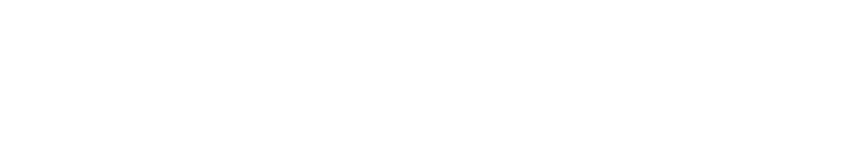
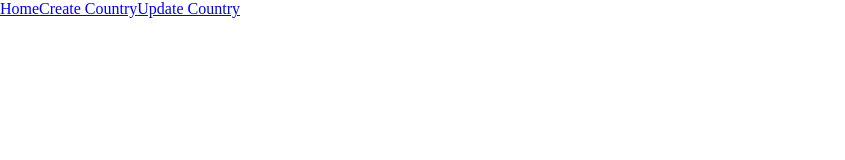
Before and after one commit to Rios06/Countries-around-the-world, a React (Vite) app: page / in a window 1280 px wide. Shown: the top 160 px of the page, without its empty margins (0-845 px from the left). Built offline with nearby package versions, Linux system fonts and the light colour scheme; no server answers.

Commit message:
feat(UI): Add navbar to the project. Introduce a navbar to the project to facilitate navigation between different sections.

```diff
--- a/src/App.jsx
+++ b/src/App.jsx
@@ -1,28 +1,20 @@
 import { BrowserRouter as Router, Routes, Route } from 'react-router-dom';
-//import Home from './services/Home';
 import { CreateCountry } from './services/CreateCountry';
 import { useCountryData } from './services/useCountryData';
 import { UpdateCountry } from './services/UpdateCountry';
 import BuscarPais from './services/BuscarPais'
-//import MyMap from './services/Map/MyMap';
+import Navbar  from './services/Navbar';
+import './styles/App.css';
 
 
 const App = () => {
   const { country, setCode } = useCountryData();
   return (
     <Router>
-      {/*<MyMap/>*/}
+
       <div className="app-container">
-       {/*  <nav className="navbar">*/}
-          {/*<Link to="/Home">Home</Link>*/}
-          {/*<Link to="/">Buscar</Link>*/}
-         {/* <Link to="/create">Create Country</Link>*/}
-          {/*<Link to="/update">Update Country</Link>*/}
-        {/*</nav>*/}
-
-        {/* Contenido de las rutas */}
+    <Navbar/>
         <Routes>
-         {/* <Route path="/Home" element = {<Home/>}/>*/}
           <Route path="/" element={<BuscarPais country={country} setCode={setCode} />} />
           <Route path="/country/countries" element={<CreateCountry />} />
           <Route path="/update" element={<UpdateCountry />} />
--- /dev/null
+++ b/src/services/Navbar.jsx
@@ -0,0 +1,16 @@
+import { Link } from 'react-router-dom';
+
+const Navbar= () => {
+    return (
+        <div className="menu-container">
+          <div className="menu-items">
+            <Link to="/">Home</Link>
+            <Link to="/country/countries">Create Country</Link>
+            <Link to="/update">Update Country</Link>
+
+          </div>
+        </div>
+      );
+    };
+
+export default Navbar;
```
